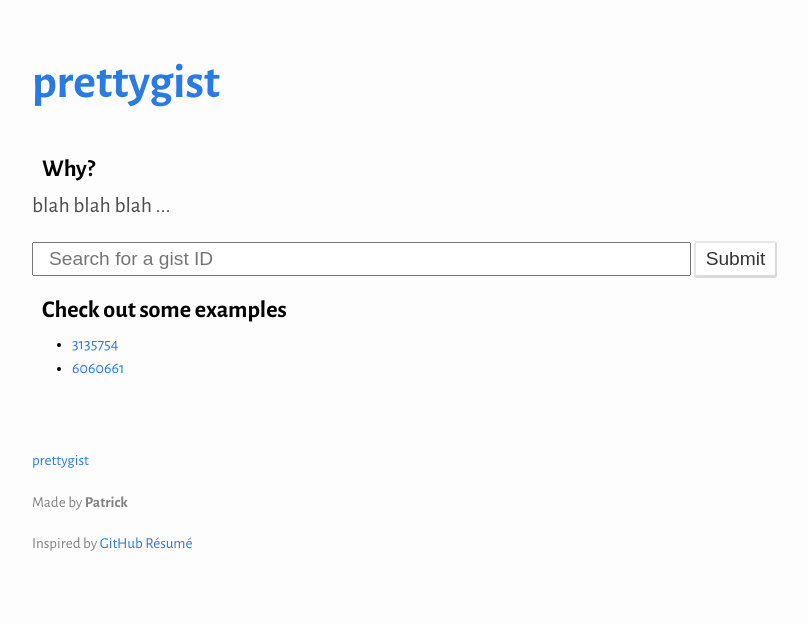
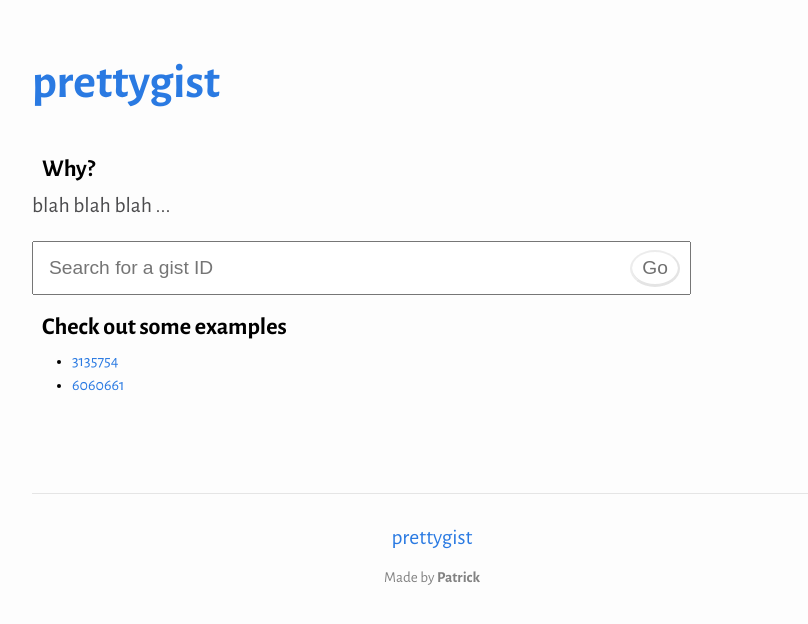
Before and after one commit to patrickkang/prettygist, a website: page index.html in a window 1280 px wide. Shown: the whole page, without its empty margins (208-1016 px from the left). Drawn offline with nearby package versions, Linux system fonts and the light colour scheme.

Commit message:
more styling

```diff
--- a/css/main.css
+++ b/css/main.css
@@ -136,24 +136,13 @@
   padding: 30px 0;
 }
 
+
+/* Form */
 input{
-  height: 30px;
+  height: 50px;
   font-size: 1.2em;
   padding-left: 15px;
   width: 80%;
-}
-
-
-h1#site-name{
-  font-size: 3em;
-  margin-bottom: 40px;
-}
-footer p{
-  font-size: .95em;
-  color: #828282;
-}
-footer b{
-  font-weight: 800;
 }
 button{
   color: #333333;
@@ -168,6 +157,19 @@
   padding: 2px 10px;
   font-size: 1.2em;
   line-height: 1.5;
+  -webkit-border-radius: 100%;
+  -moz-border-radius: 100%;
+  -o-border-radius: 100%;
+  border-radius: 100%;
+  opacity: .7;
+  margin-left: -3.3em;
+}
+
+
+
+h1#site-name{
+  font-size: 3em;
+  margin-bottom: 40px;
 }
 
 /* page styles */
@@ -207,6 +209,13 @@
 
 
 /* footer */
+footer p{
+  font-size: .95em;
+  color: #828282;
+}
+footer b{
+  font-weight: 800;
+}
 .footer{
   text-align: center;
 }
@@ -218,3 +227,7 @@
 .footer .footer-container a{
   font-size: 1.35em;
 }
+
+.footer p{
+  padding-top: 1em;
+}
--- a/views/index.html
+++ b/views/index.html
@@ -6,7 +6,7 @@
       <p>blah blah blah ...</p>
       <form id="run" action="." method="get">
         <input id="gist_id" type="text" placeholder="Search for a gist ID" />
-        <button type="submit" id="submit">Submit</button>
+        <button type="submit" id="submit">Go</button>
       </form>
     </div>
     <div id="intro-examples">
@@ -18,21 +18,21 @@
     </div>
   </div>
 </div>
+
 <footer>
-  <div class="container">
-    <div class="wrap">
-      <p><a href="/">prettygist</a></p>
-      <p>Made by <b>Patrick</b></p>
-      <p>Inspired by <a href="http://resume.github.io/">GitHub Résumé</a></p>
-    </div>
+<div class="wrap footer">
+  <div class="footer-container">
+    <span><a href="/">prettygist</a></span>
+    <p>Made by <b>Patrick</b></p>
   </div>
+</div>
 </footer>
 
 <script type="text/javascript">
 $(document).ready(function(){
   $('form#run').submit(function(e){
     var gist_id = $('#gist_id').val();
-    document.location += '?' + gist_id;
+    document.location = document.location.pathname + '?' + gist_id;
     e.preventDefault();
   });
 });
```
Also changed, not shown: views/show.html (+7 -4 lines).
